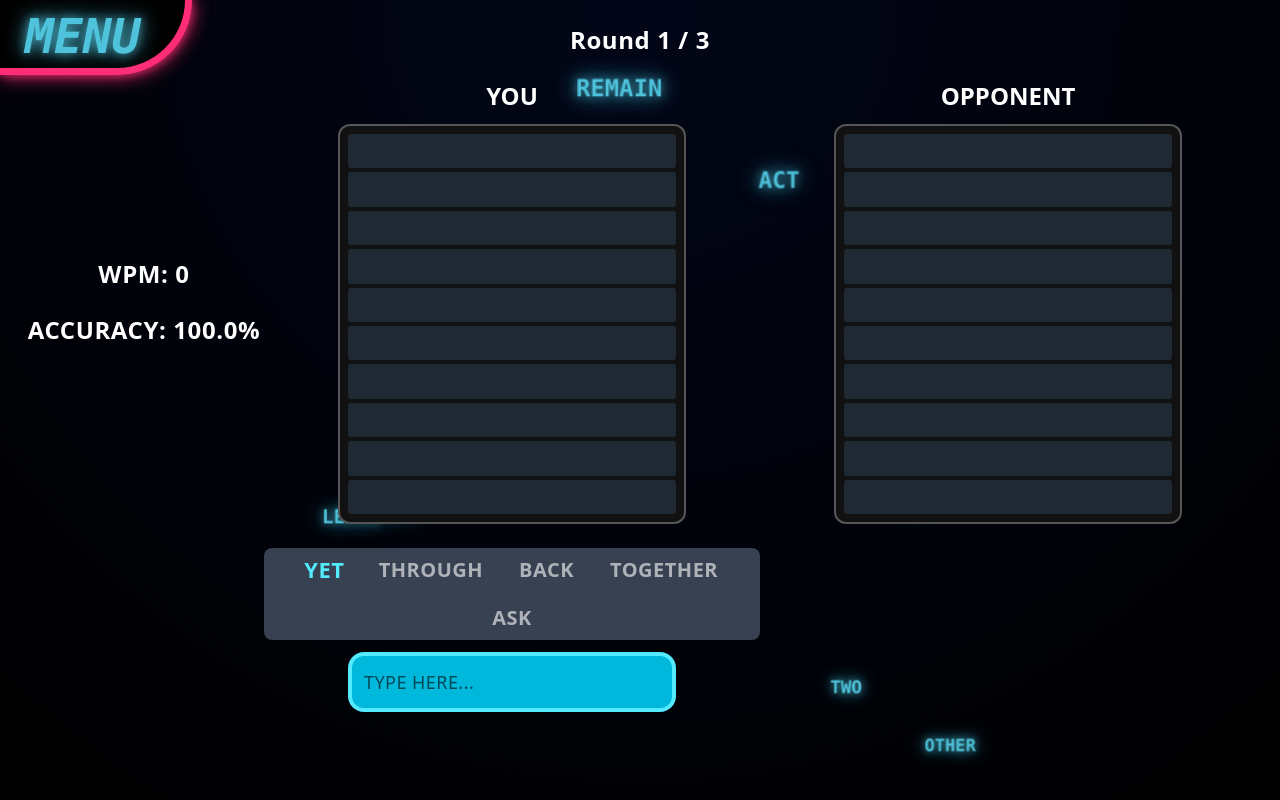
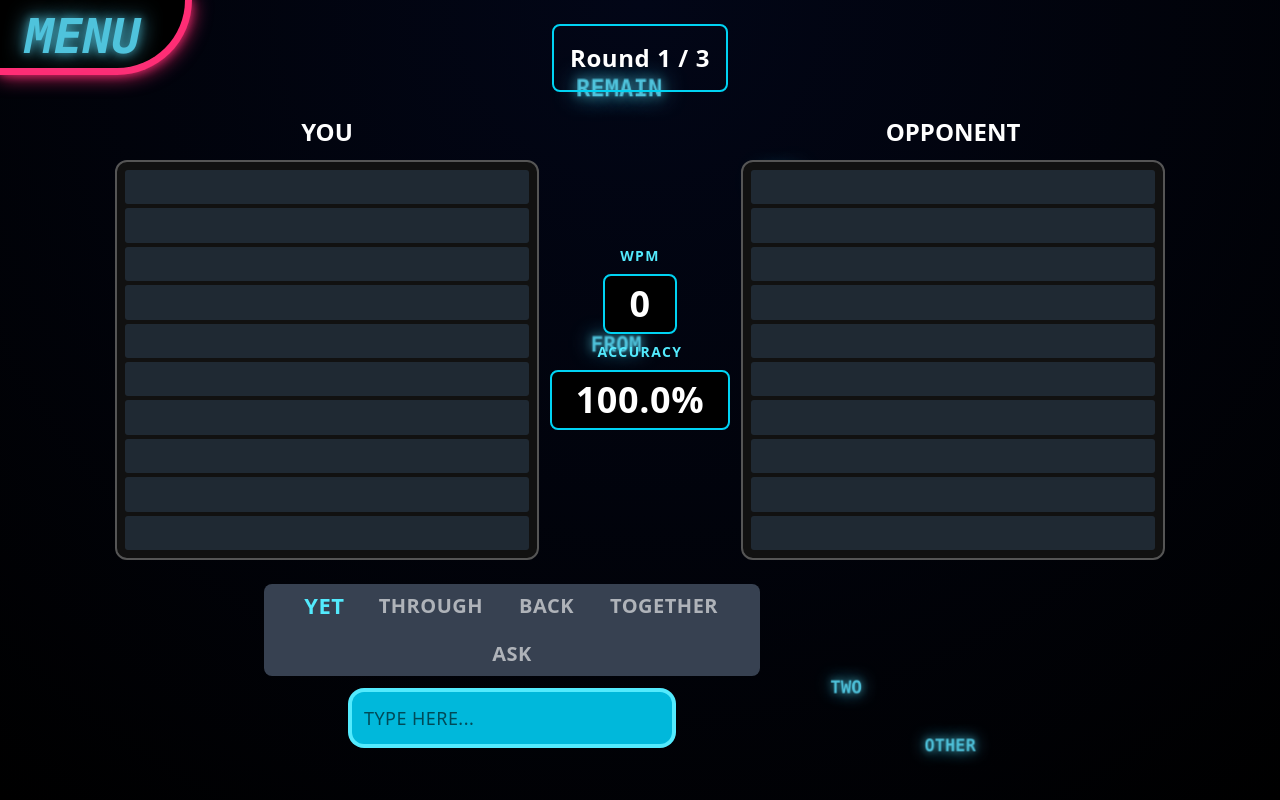
Before and after one commit to Bwin44/TriggerFingerGame, a React (Vite) app in the folder triggerfinger/: page / in a window 1280 px wide. Both pictures are taken after a click on the button "START GAME". Built offline with nearby package versions, Linux system fonts and the light colour scheme.

Commit message:
Swapped stats and player's board position for better UI

```diff
--- a/triggerfinger/src/components/Game.jsx
+++ b/triggerfinger/src/components/Game.jsx
@@ -264,31 +264,36 @@ export default function Game({ onGameOver }) {
 
   /* ================= RENDER ================= */
   return (
-    <div className="min-h-screen flex flex-col items-stretch p-6 gap-6 bg-transparent relative z-10">   {/* .game-container */}
-      <p className={`flex flex-col gap-6 text-2xl font-extrabold text-white text-center tracking-wide transition-opacity duration-300 ${gameStarted ? "opacity-100" : "opacity-40"
+    <div className="min-h-screen flex flex-col items-center p-6 gap-6 bg-transparent relative z-10">   {/* .game-container */}
+      <p className={`flex flex-col gap-6 p-4 text-2xl font-extrabold text-white text-center border-2 border-cyan-400 rounded-lg tracking-wide transition-opacity duration-300 ${gameStarted ? "opacity-100" : "opacity-40"
         }`}>Round {round} / {ROUNDS}</p>
 
       {!gameStarted && countdown > 0 && ( /* countdown */
-        <div className="text-4xl font-bold mb-4 text-center text-white">{countdown}</div>
+        <div className="px-6 py-2 text-4xl font-bold mb-4 text-center text-white border-2 border-cyan-400 rounded-lg">{countdown}</div>
       )}
 
-      <div className="grid grid-cols-[240px_1fr_1fr] w-full max-w-[1600px] ml-auto items-center">     {/* .board-container */}
-        {/* .stats */}<div className="flex items-center justify-center self-stretch">
-          <div
-            className={`flex flex-col gap-6 text-2xl font-extrabold text-white text-center tracking-wide transition-opacity duration-300 ${gameStarted ? "opacity-100" : "opacity-40"
-              }`}
-          >
-            <div>WPM: {wpm}</div>
-            <div>ACCURACY: {accuracy.toFixed(1)}%</div>
-          </div>
-        </div>
-
+      <div className="grid grid-cols-[1fr_20px_1fr] w-full max-w-[1600px] mx-auto items-center">     {/* .board-container */}
         <Board
           board={playerBoard}
           title="YOU"
           overlay={result === "lose" ? "YOU LOSE" : null}
           shake={playerHit}
         />
+        {/* .stats */}<div className="flex items-center justify-center self-stretch">
+          <div
+            className={`flex flex-col gap-6 text-2xl font-extrabold text-white text-center tracking-wide transition-opacity
+              duration-300 ${gameStarted ? "opacity-100" : "opacity-40"
+              }`}
+          >
+            <div className="flex flex-col items-center gap-2">
+              <div className="text-sm font-extrabold tracking-widest text-cyan-300">WPM</div>
+              <div className="px-6 py-2 text-4xl border-2 border-cyan-400 rounded-lg bg-black">{wpm}</div>
+              <div className="text-sm font-extrabold tracking-widest text-cyan-300">ACCURACY</div>
+              <div className="px-6 py-2 text-4xl border-2 border-cyan-400 rounded-lg bg-black">{accuracy.toFixed(1)}%</div>
+            </div>
+          </div>
+        </div>
+
         <Board
           board={enemyBoard}
           title="OPPONENT"
```
